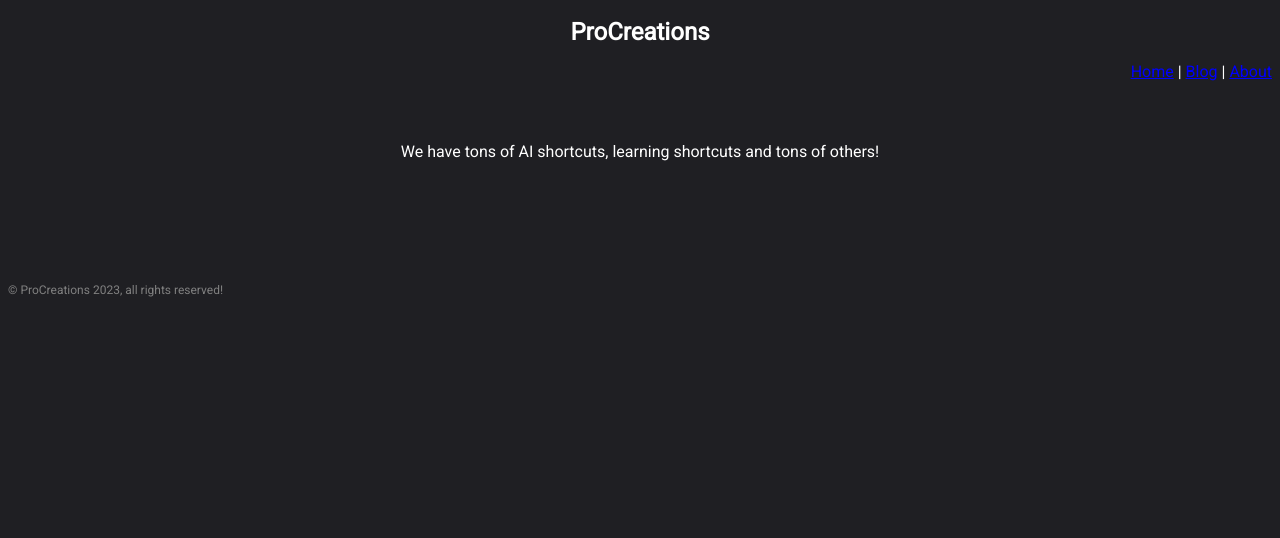
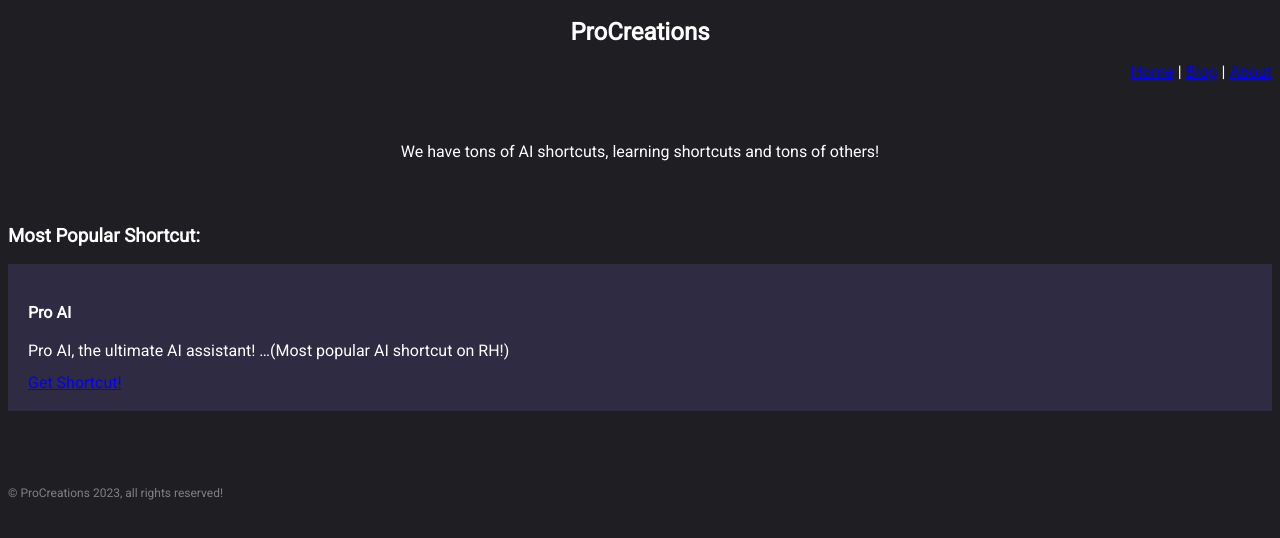
Before and after one commit to ProCreationsShortcuts/ProCreationsShortcuts.github.io, a plain HTML site: page index.html in a window 1280 px wide. Drawn offline with Linux system fonts and the light colour scheme.

Commit message:
pro ai added to main page

```diff
--- a/index.html
+++ b/index.html
@@ -20,6 +20,12 @@
     <p><center>We have tons of AI shortcuts, learning shortcuts and tons of others!</center></p>
     <br>
     <br>
+    <h3>Most Popular Shortcut:</h3>
+    <div class="shortcut">
+        <h4>Pro AI</h4>
+        <p>Pro AI, the ultimate AI assistant! …(Most popular AI shortcut on RH!)</p>
+        <a href="https://routinehub.co/shortcut/15660/" target="_blank" style="text-align: right;">Get Shortcut!</a>
+    </div>
     <br>
     <br>
     <br>
@@ -49,6 +55,10 @@
             font-size: 12px;
         }
 
+        .shortcut {
+    background-color: rgb(46, 43, 66);
+    padding: 20px;
+}
         @media only screen and (max-width: 600px) {
     /* Styles for smaller sizes of displays/screens which I don't know what the style should be... */
 }
```
